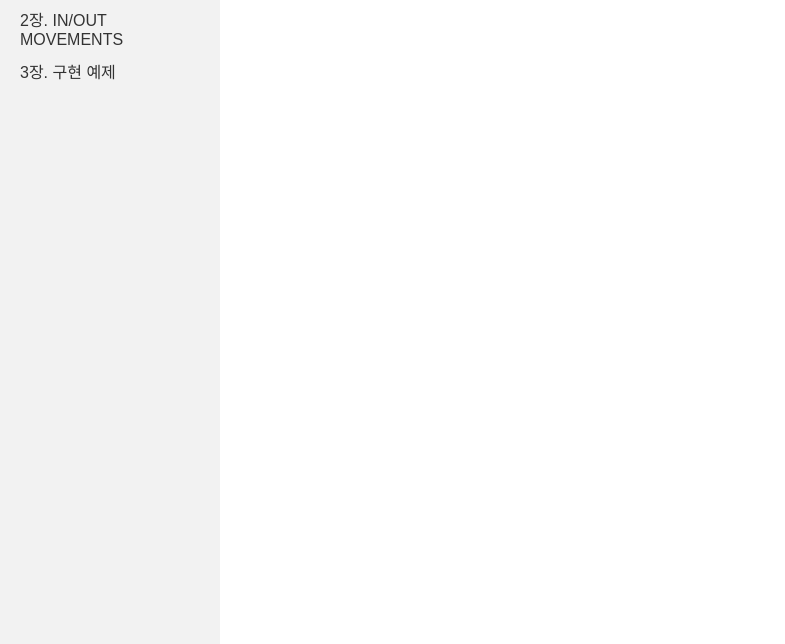
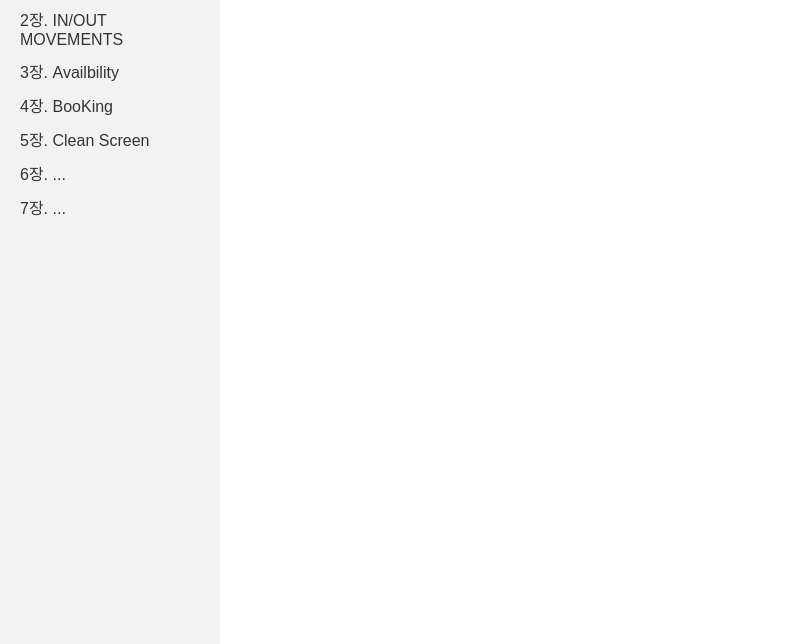
Before and after one commit to bluedawn123/rmsbook, a plain HTML site: page index.html in a window 1280 px wide. Shown: the part 156-800 px from the top of the page, without its empty margins (0-785 px from the left). Drawn offline with Linux system fonts and the light colour scheme; files that its build step writes are made by us from their sources.

Commit message:
Update index.html

```diff
--- a/index.html
+++ b/index.html
@@ -6,19 +6,24 @@
   <link rel="stylesheet" href="css/style.css">
 </head>
 <body>
+  <div class="content">
+    <h1>RMS Book에 오신 것을 환영합니다</h1>
+    <p>이 사이트는 HTML + CSS만으로 만든 전자책 예제입니다.</p>
+  </div>
+
   <div class="sidebar">
     <h2>목차</h2>
     <ul>
       <li><a href="index.html">홈</a></li>
       <li><a href="chapter1.html">1장. RMS란?</a></li>
       <li><a href="chapter2.html">2장. IN/OUT MOVEMENTS</a></li>
-      <li><a href="chapter3.html">3장. 구현 예제</a></li>
+      <li><a href="chapter3.html">3장. Availbility</a></li>
+      <li><a href="chapter3.html">4장. BooKing</a></li>
+      <li><a href="chapter3.html">5장. Clean Screen</a></li>
+      <li><a href="chapter3.html">6장. ...</a></li>
+      <li><a href="chapter3.html">7장. ...</a></li>
     </ul>
   </div>
 
-  <div class="content">
-    <h1>RMS Book에 오신 것을 환영합니다</h1>
-    <p>이 사이트는 HTML + CSS만으로 만든 전자책 예제입니다.</p>
-  </div>
 </body>
 </html>
```
